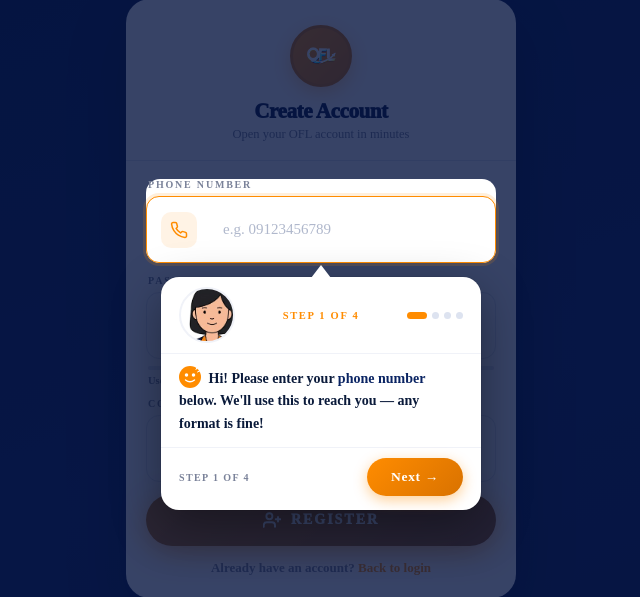
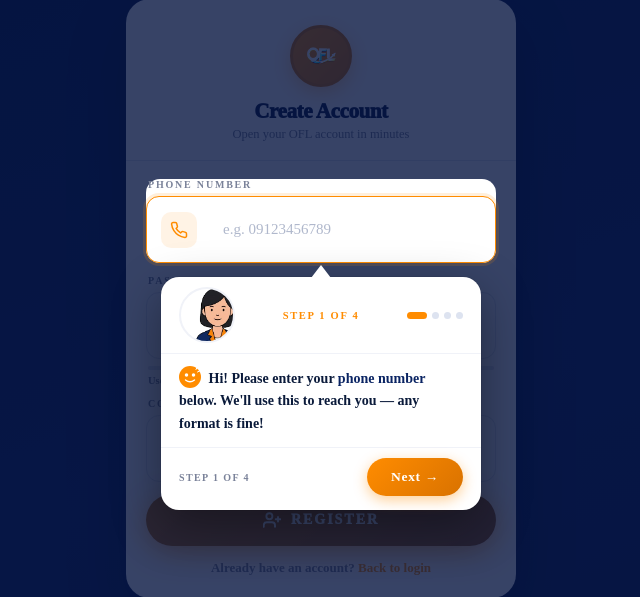
Before and after one commit to vainglory0601-arch/mana_system2, a Django app: page /register/ in a window 1280 px wide. Shown: the part 102-699 px from the top of the page, without its empty margins (319-959 px from the left). Run offline with Django 5.2, Linux system fonts and the light colour scheme.

Commit message:
register: zoom out character avatar, shift left (150px, -40px -32px)
Co-Authored-By: Claude Sonnet 4.6 <noreply@anthropic.com>

```diff
--- a/templates/register.html
+++ b/templates/register.html
@@ -161,8 +161,8 @@ input:-webkit-autofill{-webkit-text-fill-color:var(--ink)!important;-webkit-box-
   flex-shrink:0;
   border-radius:50%;
   border:2px solid #f0f2f8;
-  background-size:190px auto;
-  background-position:-66px -44px;
+  background-size:150px auto;
+  background-position:-40px -32px;
   background-repeat:no-repeat;
 }
 .cb-step{font-size:10.5px;font-weight:900;letter-spacing:.16em;text-transform:uppercase;color:var(--orange);}
```
